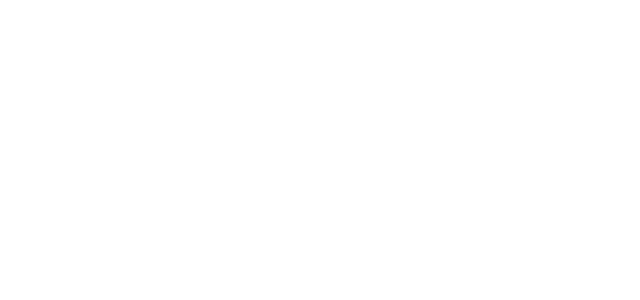
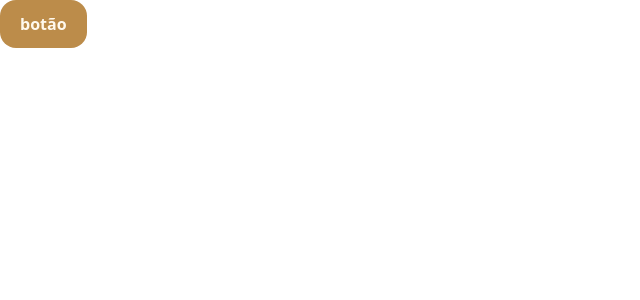
Before and after one commit to LuizHenri16/fitzone-frontend, a Next.js app: page /login in a window 1280 px wide. Shown: the top 300 px of the page, without its empty margins (0-640 px from the left). Built offline with nearby package versions, Linux system fonts and the light colour scheme.

Commit message:
feature: adicionar componente botão com temas fixos (beige, green, red e brown)

```diff
--- a/src/app/login/page.tsx
+++ b/src/app/login/page.tsx
@@ -1,5 +1,9 @@
+import { LoginForm } from "@/components"
+
 export default function LoginPage() {
-    return <div>
-
-    </div>
+    return (
+        <div>
+            <LoginForm />
+        </div>
+    )
 }
--- /dev/null
+++ b/src/components/button/button.tsx
@@ -0,0 +1,30 @@
+interface ButtonProps {
+    name: string;
+    type?: "button" | "submit" | "reset";
+    disabled?: boolean;
+    onClick?: () => void;
+    theme?: "beige" | "green"| "red" | "brown";
+}
+
+const themes = {
+        beige :"bg-[#F1DDB7] text-[#6B3E23]",
+        green: "bg-[#116343] text-[#FFF9ED]",
+        red: "bg-[#C4505C] text-[#FFF9ED]",
+        brown: "bg-[#BC8C4A] text-[#FFF9ED]",
+    }
+
+export const Button: React.FC<ButtonProps> = ({ name, type = "button", disabled = false, onClick, theme = "beige"}) => {
+    const baseClasses = 'px-5 py-3 rounded-2xl transition-colors duration-300 font-semibold cursor-pointer hover:opacity-90';
+    const selectedTheme = themes[theme] || themes.beige;
+
+    return (
+        <button
+            type={type}
+            disabled={disabled}
+            onClick={onClick}
+            className={`${baseClasses} ${selectedTheme}`}
+        >
+            {name}
+        </button>
+    );
+}
--- /dev/null
+++ b/src/components/button/index.ts
@@ -0,0 +1 @@
+export {Button} from './button'
--- /dev/null
+++ b/src/components/index.ts
@@ -0,0 +1,5 @@
+// lOGIN COMPONENTS
+export {LoginForm} from './login';
+
+// BUTTON COMPONENT
+export {Button} from './button';
--- /dev/null
+++ b/src/components/login/index.ts
@@ -0,0 +1 @@
+export {LoginForm} from './loginForm';
--- /dev/null
+++ b/src/components/login/loginForm.tsx
@@ -0,0 +1,7 @@
+import { Button } from "@/components"
+
+export const LoginForm: React.FC = () => {
+    return <div className="">
+        <Button name="botão" theme="brown" />
+    </div>
+}
```
